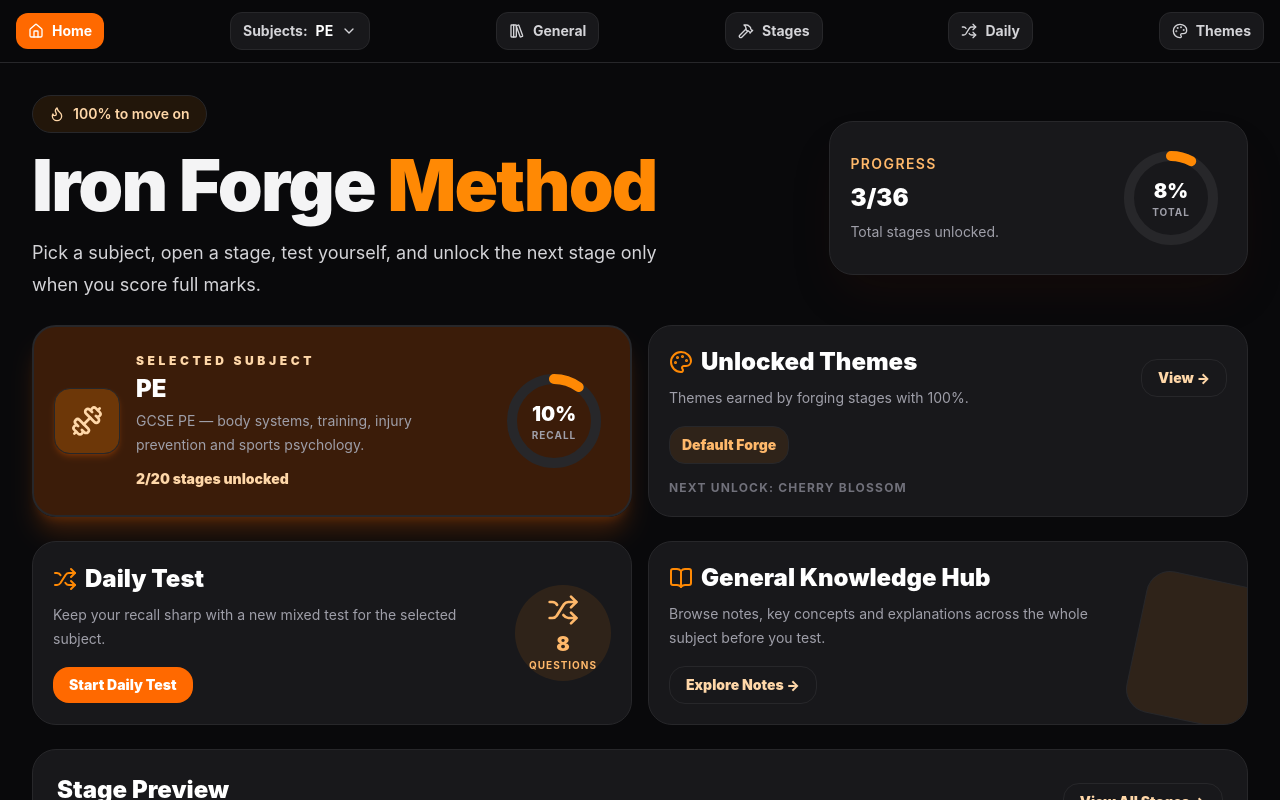
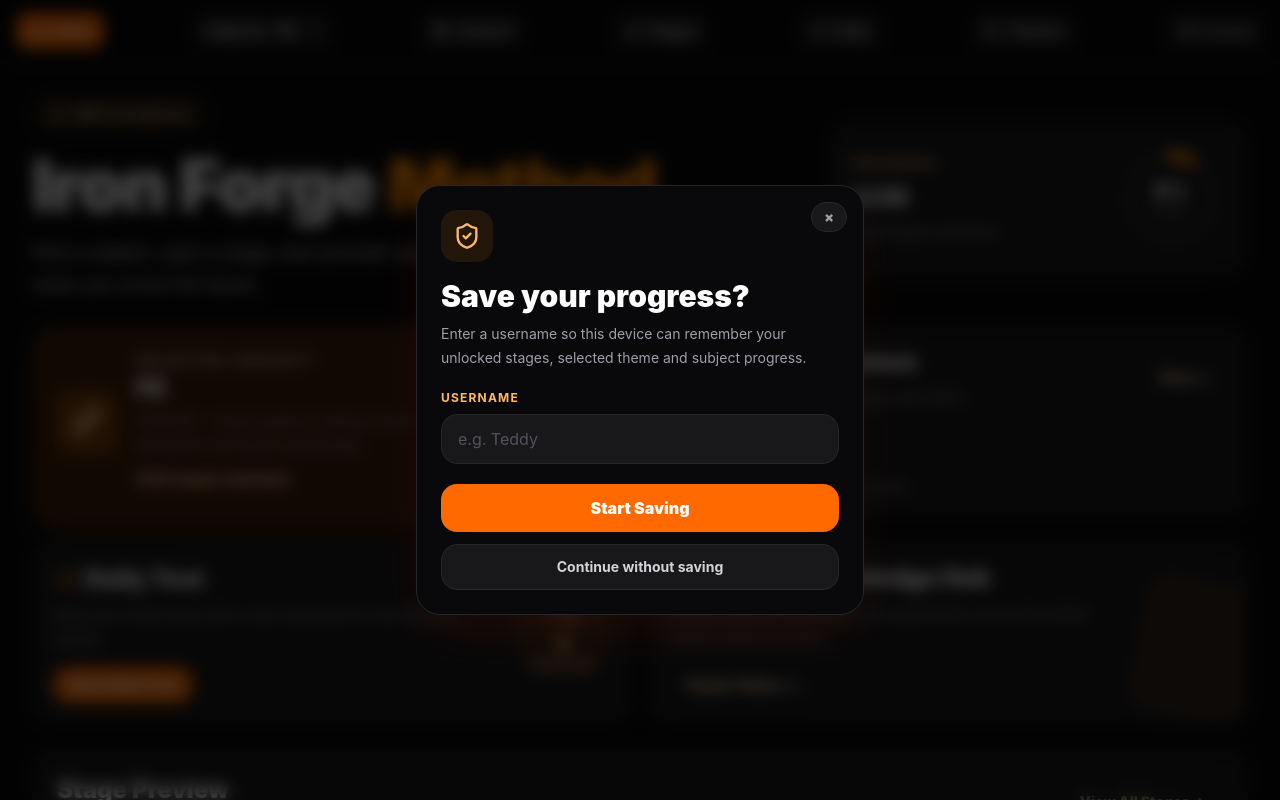
Before and after one commit to bobbob963/Iron-forge-Beta, a React (Vite) app: page / in a window 1280 px wide. Shown: the top 800 px of the page. Built offline with nearby package versions, Linux system fonts and the light colour scheme.

Commit message:
added correct answers and now able to save

```diff
--- a/src/App.tsx
+++ b/src/App.tsx
@@ -1,6 +1,5 @@
-import { Analytics } from "@vercel/analytics/react";
-import React, { useMemo, useState } from "react";
-import { Flame, Hammer, Lock, ShieldCheck, RotateCcw, Trophy, BookOpen, Timer, Dumbbell, Microscope, Shuffle, ArrowLeft, Home, Palette, Medal, LibraryBig, ListChecks, ChevronDown } from "lucide-react";
+import React, { useEffect, useMemo, useState } from "react";
+import { Flame, Hammer, Lock, ShieldCheck, RotateCcw, Trophy, BookOpen, Timer, Dumbbell, Microscope, Shuffle, ArrowLeft, Home, Palette, Medal, LibraryBig, ListChecks, ChevronDown, Check, X } from "lucide-react";
 
 const subjects = [
   {
@@ -657,17 +656,32 @@ function QuizBlock({ questions, answers, setAnswers, submitted, titlePrefix = ""
           <div className="mt-3 grid gap-2">
             {item.options.map((option) => {
               const chosen = answers[index] === option;
-              const correct = submitted && option === item.answer;
-              const wrong = submitted && chosen && option !== item.answer;
+              const isCorrectAnswer = option === item.answer;
+              const showCorrect = submitted && isCorrectAnswer;
+              const showWrong = submitted && chosen && !isCorrectAnswer;
+              const neutralChosen = chosen && !submitted;
+
               return (
                 <button
                   key={option}
                   onClick={() => !submitted && setAnswers((prev) => ({ ...prev, [index]: option }))}
-                  className={`rounded-xl border px-3 py-3 text-left text-sm transition active:scale-[0.99] ${
-                    chosen ? "border-orange-400 bg-orange-400/10 text-white" : "border-zinc-800 bg-zinc-900 text-zinc-300 hover:bg-zinc-800"
-                  } ${correct ? "border-green-400 bg-green-400/10 text-green-200" : ""} ${wrong ? "border-red-400 bg-red-400/10 text-red-200" : ""}`}
+                  className={`flex items-center justify-between gap-3 rounded-xl border px-3 py-3 text-left text-sm transition active:scale-[0.99] ${
+                    neutralChosen ? "border-orange-400 bg-orange-400/10 text-white" : "border-zinc-800 bg-zinc-900 text-zinc-300 hover:bg-zinc-800"
+                  } ${showCorrect ? "border-green-400 bg-green-400/15 text-green-100" : ""} ${showWrong ? "border-red-400 bg-red-400/15 text-red-100" : ""}`}
                 >
-                  {option}
+                  <span>{option}</span>
+
+                  {showCorrect && (
+                    <span className="inline-flex h-6 w-6 shrink-0 items-center justify-center rounded-full bg-green-500/20 text-green-300">
+                      <Check className="h-4 w-4" />
+                    </span>
+                  )}
+
+                  {showWrong && (
+                    <span className="inline-flex h-6 w-6 shrink-0 items-center justify-center rounded-full bg-red-500/20 text-red-300">
+                      <X className="h-4 w-4" />
+                    </span>
+                  )}
                 </button>
               );
             })}
@@ -678,24 +692,56 @@ function QuizBlock({ questions, answers, setAnswers, submitted, titlePrefix = ""
   );
 }
 
+const STORAGE_KEY = "ironForgeProgressV1";
+
+function loadSavedProgress() {
+  try {
+    const raw = localStorage.getItem(STORAGE_KEY);
+    return raw ? JSON.parse(raw) : null;
+  } catch {
+    return null;
+  }
+}
+
 export default function App() {
-  const [selectedSubjectId, setSelectedSubjectId] = useState(subjects[0].id);
+  const savedProgress = typeof window !== "undefined" ? loadSavedProgress() : null;
+  const [username, setUsername] = useState(savedProgress?.username || "");
+  const [usernameInput, setUsernameInput] = useState("");
+  const [saveEnabled, setSaveEnabled] = useState(savedProgress?.saveEnabled ?? false);
+  const [showSavePrompt, setShowSavePrompt] = useState(!savedProgress);
+
+  const [selectedSubjectId, setSelectedSubjectId] = useState(savedProgress?.selectedSubjectId || subjects[0].id);
   const selectedSubject = subjects.find((subject) => subject.id === selectedSubjectId) || subjects[0];
-  const [selectedTopicId, setSelectedTopicId] = useState(subjects[0].topics[0].id);
+  const [selectedTopicId, setSelectedTopicId] = useState(savedProgress?.selectedTopicId || subjects[0].topics[0].id);
   const selectedTopic = selectedSubject.topics.find((topic) => topic.id === selectedTopicId) || selectedSubject.topics[0];
 
   const [view, setView] = useState("home");
   const [stageTab, setStageTab] = useState("test");
-  const [activeThemeId, setActiveThemeId] = useState("forge");
+  const [activeThemeId, setActiveThemeId] = useState(savedProgress?.activeThemeId || "forge");
   const [subjectsOpen, setSubjectsOpen] = useState(false);
   const [answers, setAnswers] = useState({});
   const [submitted, setSubmitted] = useState(false);
   const [dailyAnswers, setDailyAnswers] = useState({});
   const [dailySubmitted, setDailySubmitted] = useState(false);
-  const [unlocked, setUnlocked] = useState({ "pe-skeletal-structure": true, "pe-synovial-structure": true, "bio-aerobic-respiration": true });
+  const [unlocked, setUnlocked] = useState(savedProgress?.unlocked || { "pe-skeletal-structure": true, "pe-synovial-structure": true, "bio-aerobic-respiration": true });
 
   const allTopics = subjects.flatMap((subject) => subject.topics);
   const dailyQuestions = useMemo(() => getDailyQuestions(selectedSubject, 8), [selectedSubject]);
+
+  useEffect(() => {
+    if (!saveEnabled) return;
+
+    const progress = {
+      username,
+      saveEnabled,
+      selectedSubjectId,
+      selectedTopicId,
+      activeThemeId,
+      unlocked
+    };
+
+    localStorage.setItem(STORAGE_KEY, JSON.stringify(progress));
+  }, [saveEnabled, username, selectedSubjectId, selectedTopicId, activeThemeId, unlocked]);
 
   const score = useMemo(() => {
     const correct = selectedTopic.questions.filter((item, index) => answers[index] === item.answer).length;
@@ -781,8 +827,78 @@ export default function App() {
     window.scrollTo({ top: 0, behavior: "smooth" });
   }
 
+  function startSavingProgress() {
+    const cleanName = usernameInput.trim() || "Student";
+
+    const progress = {
+      username: cleanName,
+      saveEnabled: true,
+      selectedSubjectId,
+      selectedTopicId,
+      activeThemeId,
+      unlocked
+    };
+
+    localStorage.setItem(STORAGE_KEY, JSON.stringify(progress));
+    setUsername(cleanName);
+    setSaveEnabled(true);
+    setShowSavePrompt(false);
+  }
+
+  function skipSavingProgress() {
+    setSaveEnabled(false);
+    setShowSavePrompt(false);
+  }
+
   return (
     <div className={`min-h-screen ${activeTheme.bg} text-zinc-100`}>
+      {showSavePrompt && (
+        <div className="fixed inset-0 z-[100] flex items-center justify-center bg-black/70 px-4 backdrop-blur-sm">
+          <div className="relative w-full max-w-md rounded-3xl border border-orange-400/40 bg-zinc-950 p-6 shadow-2xl shadow-orange-950/40">
+            <button
+              onClick={skipSavingProgress}
+              className="absolute right-4 top-4 rounded-full border border-zinc-800 bg-zinc-900 px-3 py-1 text-sm font-black text-zinc-400 hover:bg-zinc-800 hover:text-white"
+              aria-label="Skip saving progress"
+            >
+              ×
+            </button>
+
+            <div className="mb-4 inline-flex rounded-2xl bg-orange-400/10 p-3 text-orange-300">
+              <ShieldCheck className="h-7 w-7" />
+            </div>
+
+            <h2 className="text-3xl font-black text-white">Save your progress?</h2>
+            <p className="mt-2 text-sm leading-6 text-zinc-400">
+              Enter a username so this device can remember your unlocked stages, selected theme and subject progress.
+            </p>
+
+            <label className="mt-5 block text-xs font-bold uppercase tracking-widest text-orange-300">Username</label>
+            <input
+              value={usernameInput}
+              onChange={(event) => setUsernameInput(event.target.value)}
+              onKeyDown={(event) => {
+                if (event.key === "Enter") startSavingProgress();
+              }}
+              placeholder="e.g. Teddy"
+              className="mt-2 w-full rounded-2xl border border-zinc-800 bg-zinc-900 px-4 py-3 text-white outline-none placeholder:text-zinc-600 focus:border-orange-400"
+            />
+
+            <button
+              onClick={startSavingProgress}
+              className="mt-5 w-full rounded-2xl bg-orange-500 px-5 py-3 font-black text-white hover:bg-orange-600 active:scale-[0.99]"
+            >
+              Start Saving
+            </button>
+
+            <button
+              onClick={skipSavingProgress}
+              className="mt-3 w-full rounded-2xl border border-zinc-800 bg-zinc-900 px-5 py-3 text-sm font-bold text-zinc-300 hover:bg-zinc-800"
+            >
+              Continue without saving
+            </button>
+          </div>
+        </div>
+      )}
       <style>{`
         :where(*, ::before, ::after) {
           border-color: rgb(39 39 42);
@@ -812,6 +928,9 @@ export default function App() {
           <button onClick={goToStages} className={`inline-flex shrink-0 items-center gap-2 rounded-xl px-3 py-2 text-sm font-bold ${view === "stages" || view === "topic" ? activeTheme.button + " text-white" : "border border-zinc-800 bg-zinc-900 text-zinc-300"}`}><Hammer className="h-4 w-4" /> Stages</button>
           <button onClick={startDailyTest} className={`inline-flex shrink-0 items-center gap-2 rounded-xl px-3 py-2 text-sm font-bold ${view === "daily" ? activeTheme.button + " text-white" : "border border-zinc-800 bg-zinc-900 text-zinc-300"}`}><Shuffle className="h-4 w-4" /> Daily</button>
           <button onClick={() => setView("themes")} className={`inline-flex shrink-0 items-center gap-2 rounded-xl px-3 py-2 text-sm font-bold ${view === "themes" ? activeTheme.button + " text-white" : "border border-zinc-800 bg-zinc-900 text-zinc-300"}`}><Palette className="h-4 w-4" /> Themes</button>
+          <div className="inline-flex shrink-0 items-center gap-2 rounded-xl border border-zinc-800 bg-zinc-900 px-3 py-2 text-sm font-bold text-zinc-400">
+            {saveEnabled ? `${username || "Student"}'s Forge` : "Not saving"}
+          </div>
           </div>
 
           {subjectsOpen && (
@@ -1131,7 +1250,6 @@ export default function App() {
           </main>
         </section>}
       </div>
-      <Analytics />
     </div>
   );
 }
```
